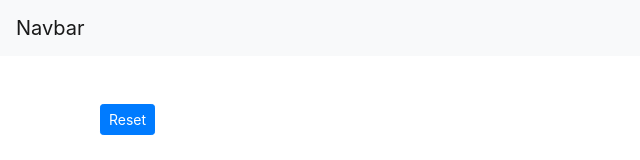
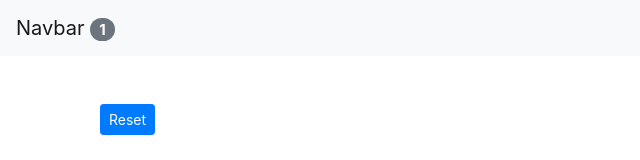
Before and after one commit to reginabattle/cart-react, a React (Create React App) app: page / in a window 1280 px wide. Shown: the top 160 px of the page, without its empty margins (0-640 px from the left). Built offline with nearby package versions, Linux system fonts and the light colour scheme.

Commit message:
Show total number of counters

```diff
--- a/src/App.js
+++ b/src/App.js
@@ -42,7 +42,7 @@
 	render() {
 		return (
 			<React.Fragment>
-				<Nav />
+				<Nav totalCounters={this.state.counters.filter(c => c.value > 0).length} />
 				<main className="container">
 					<Counters counters={this.state.counters} onReset={this.handleReset} onIncrement={this.handleIncrement} onDelete={this.handleDelete} />
 				</main>
--- a/src/components/nav.js
+++ b/src/components/nav.js
@@ -4,7 +4,9 @@
 	render() {
 		return (
 			<nav className="navbar navbar-light bg-light">
-			  <a className="navbar-brand" href="#">Navbar</a>
+			  <a className="navbar-brand" href="#">
+			  	Navbar <span className="badge badge-pill badge-secondary">{this.props.totalCounters}</span>
+			  </a>
 			</nav>
 		)
 	}
```
